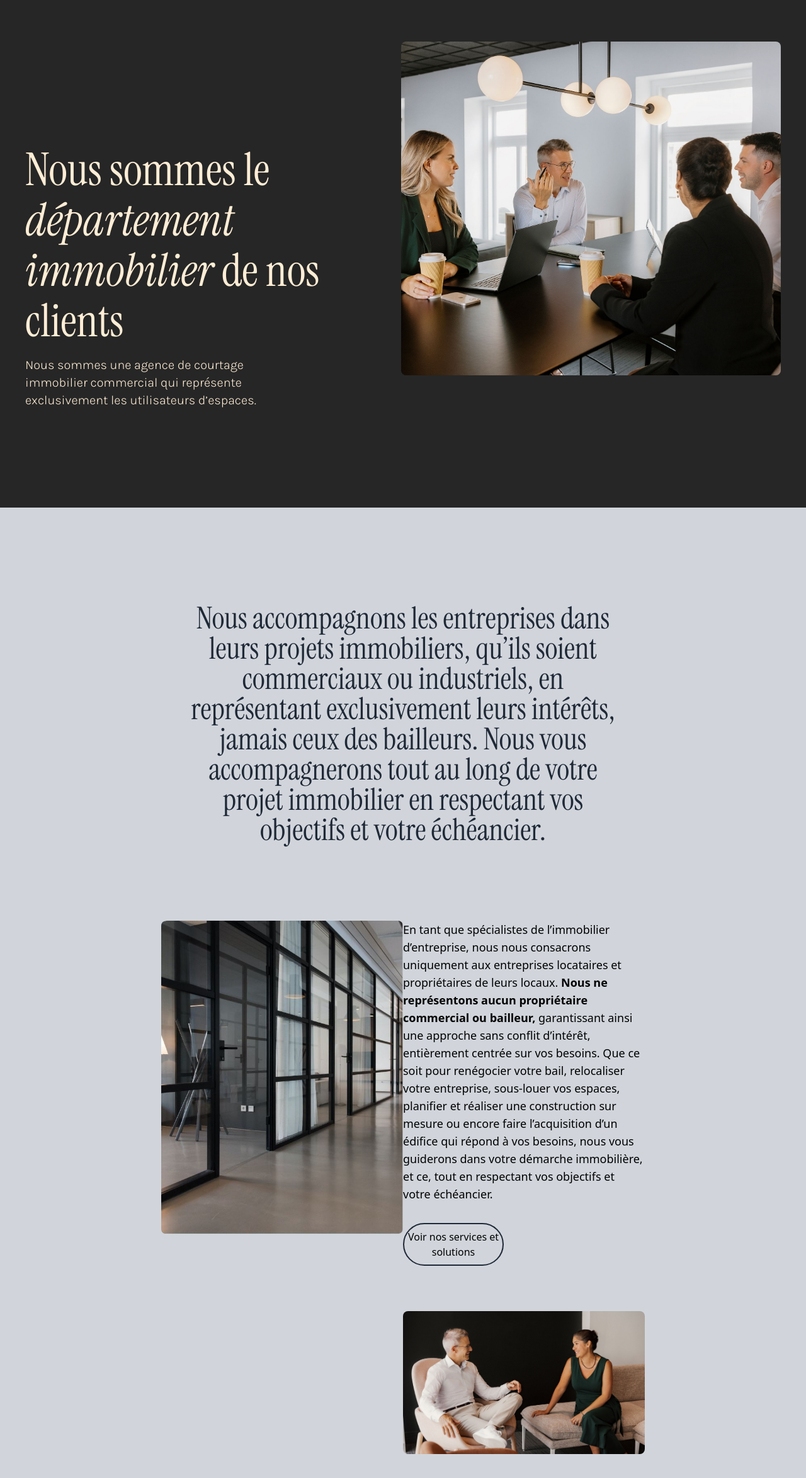
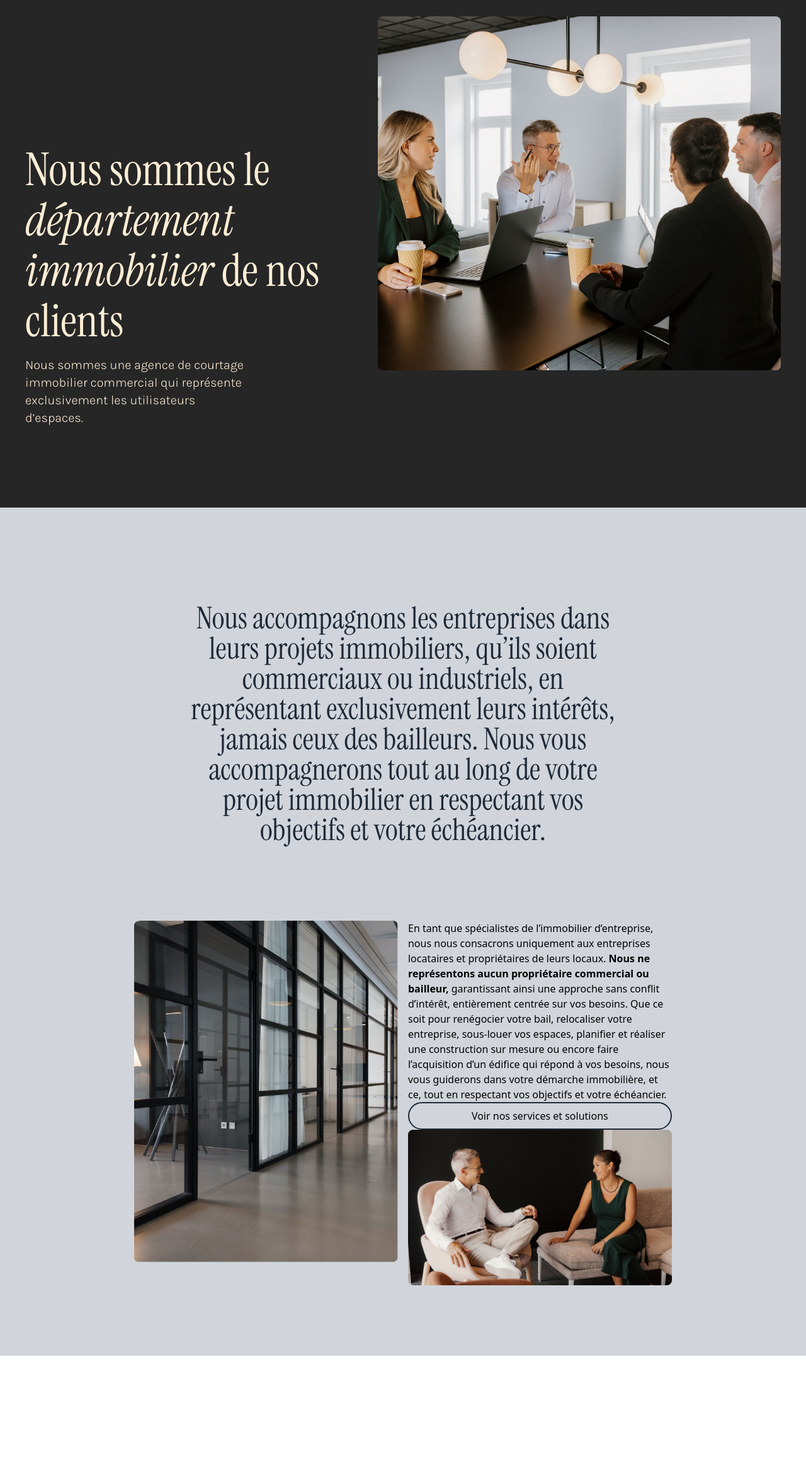
Before and after one commit to BarbierTheo/housing, a website: page index.html in a window 1280 px wide. Shown: the part 101-2448 px from the top of the page at 63% size. After the commit the page ends 2254 px from the top, so only its background shows below. Drawn offline with Linux system fonts and the light colour scheme; a web font is replaced by a local one.

Commit message:
Début de responsive, pas réussi la grid du bas

```diff
--- a/index.html
+++ b/index.html
@@ -17,11 +17,12 @@
     <nav class=" sticky top-0 bg-neutral-800 p-7 flex flex-row justify-between">
         <a href="#" class=""><img src="./assets/img/bender-logo-beige.svg" alt="logo_bender"></a>
         <div class="flex flex-row justify-around gap-7 ">
-            <a href="#" class="bg-slate-300 rounded-full p-1.5 px-8 hover:bg-slate-400 self-center karla text-lg">
+            <a href="#"
+                class="bg-slate-300 rounded-full p-1.5 px-8 hover:bg-slate-400 self-center karla text-lg max-md:hidden">
                 <p class="font-normal">Espaces diponibles</p>
             </a>
             <a href="#"
-                class="self-center text-orange-100 text-xl karla hover:underline hover:underline-offset-4">English</a>
+                class="self-center text-orange-100 text-xl karla hover:underline hover:underline-offset-4 max-sm:hidden">English</a>
 
             <div class="tham tham-e-squeeze tham-w-6 self-center">
                 <div class="tham-box">
@@ -31,8 +32,8 @@
             </div>
     </nav>
 
-    <div class="h-screen bg-neutral-800 flex flex-row justify-between">
-        <div class="text-orange-100 mx-10 w-9/12 mt-56">
+    <div class="lg:h-screen max-lg:pb-20 bg-neutral-800 flex lg:flex-row justify-between flex-col max-lg:pt-20">
+        <div class="text-orange-100 mx-10 lg:w-9/12 lg:mt-56">
             <h1 class="instrument text-7xl leading-[5rem]">
                 Nous sommes le <span class="italic">département immobilier </span>de nos clients
                 </p>
@@ -40,7 +41,7 @@
                     qui représente exclusivement les utilisateurs
                     d’espaces.</p>
         </div>
-        <div class="p-10">
+        <div class="px-10 max-lg:hidden max-xl:self-center">
             <img src="./assets/img/bender-accueil-header-18092024.jpg" alt="reunion_collaborateurs"
                 class="imgheader rounded-lg my-5">
         </div>
@@ -48,7 +49,7 @@
 
 
     <main class="bg-gray-300 py-28">
-        <div class="m-auto p-10">
+        <div class="m-auto p-10 max-lg:pt-2">
             <p class="instrument text-center w-7/12 m-auto text-5xl text-gray-800 mb-20">
                 Nous accompagnons les entreprises dans leurs projets immobiliers, qu’ils soient commerciaux ou
                 industriels, en représentant exclusivement leurs intérêts, jamais ceux des bailleurs. Nous vous
@@ -56,12 +57,12 @@
             </p>
         </div>
 
-        <div class="flex flex-row mx-64">
-            <div class="w-6/12">
+        <div class="lg:columns-2 w-8/12 mx-auto">
+            <div class="max-lg:hidden ">
                 <img src="./assets/img/bender-accueil-services1-18092024.jpg" alt="bureaux" class="rounded-lg">
             </div>
-            <div class="w-6/12 flex flex-col gap-4">
-                <p class="text-lg">En tant que spécialistes de l’immobilier d’entreprise, nous nous consacrons
+            <div class="flex flex-col justify-around">
+                <p class="">En tant que spécialistes de l’immobilier d’entreprise, nous nous consacrons
                     uniquement aux
                     entreprises locataires et propriétaires de leurs locaux. <span class="font-bold">Nous ne
                         représentons aucun propriétaire
@@ -72,14 +73,14 @@
                     l’acquisition d’un édifice qui répond à vos besoins, nous vous guiderons dans votre démarche
                     immobilière, et ce, tout en respectant vos objectifs et votre échéancier.</p>
                 <a href="#"
-                    class="mt-4 border-solid border-2 border-gray-800 px-1 py-2 rounded-full w-5/12 text-center hover:bg-gray-800 hover:text-white">Voir
+                    class=" border-solid border-2 border-gray-800 px-1 py-2 rounded-full text-center hover:bg-gray-800 hover:text-white">Voir
                     nos services et solutions</a>
-                <div class="mt-14">
+                <div class="">
                     <img src="./assets/img/bender-accueil-services2-18092024.jpg" alt="reunion_collaborateurs"
                         class="rounded-lg">
                 </div>
             </div>
-
+        </div>
     </main>
 
 
```
Also changed, not shown: dist/style.css, dist/stylest.css.
